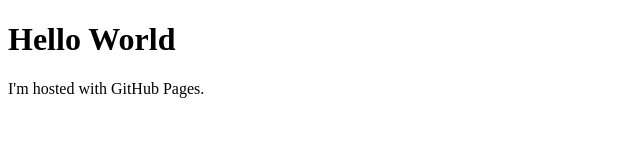
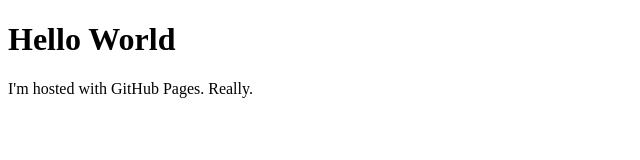
Before and after one commit to thatmatt/thatmatt.github.io, a plain HTML site: page index.html in a window 1280 px wide. Shown: the full height of the page, 0-640 px from the left. Drawn offline with Linux system fonts and the light colour scheme.

Commit message:
Update index.html

```diff
--- a/index.html
+++ b/index.html
@@ -2,6 +2,6 @@
 <html>
 <body>
 <h1>Hello World</h1>
-<p>I'm hosted with GitHub Pages.</p>
+<p>I'm hosted with GitHub Pages. Really.</p>
 </body>
 </html>
```
